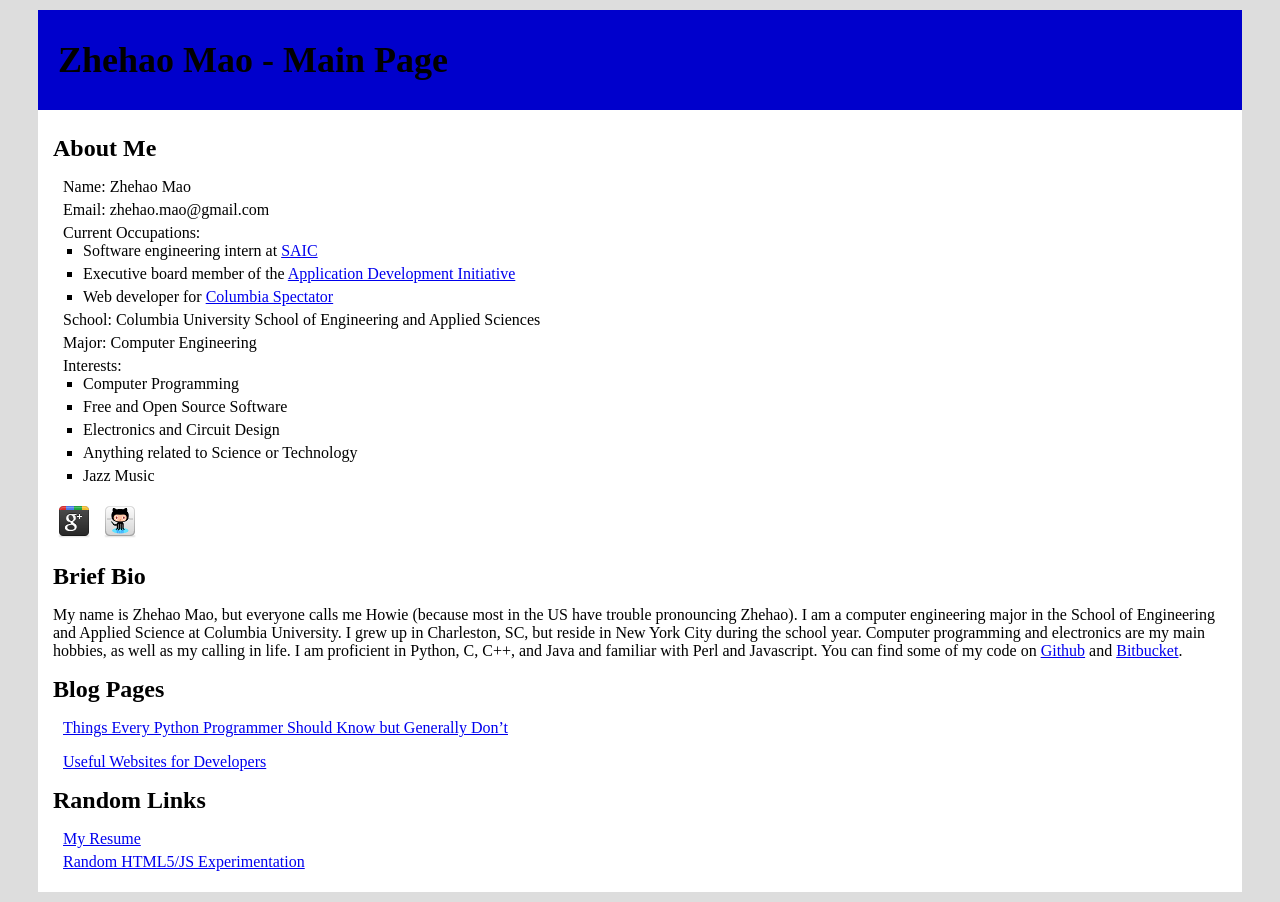
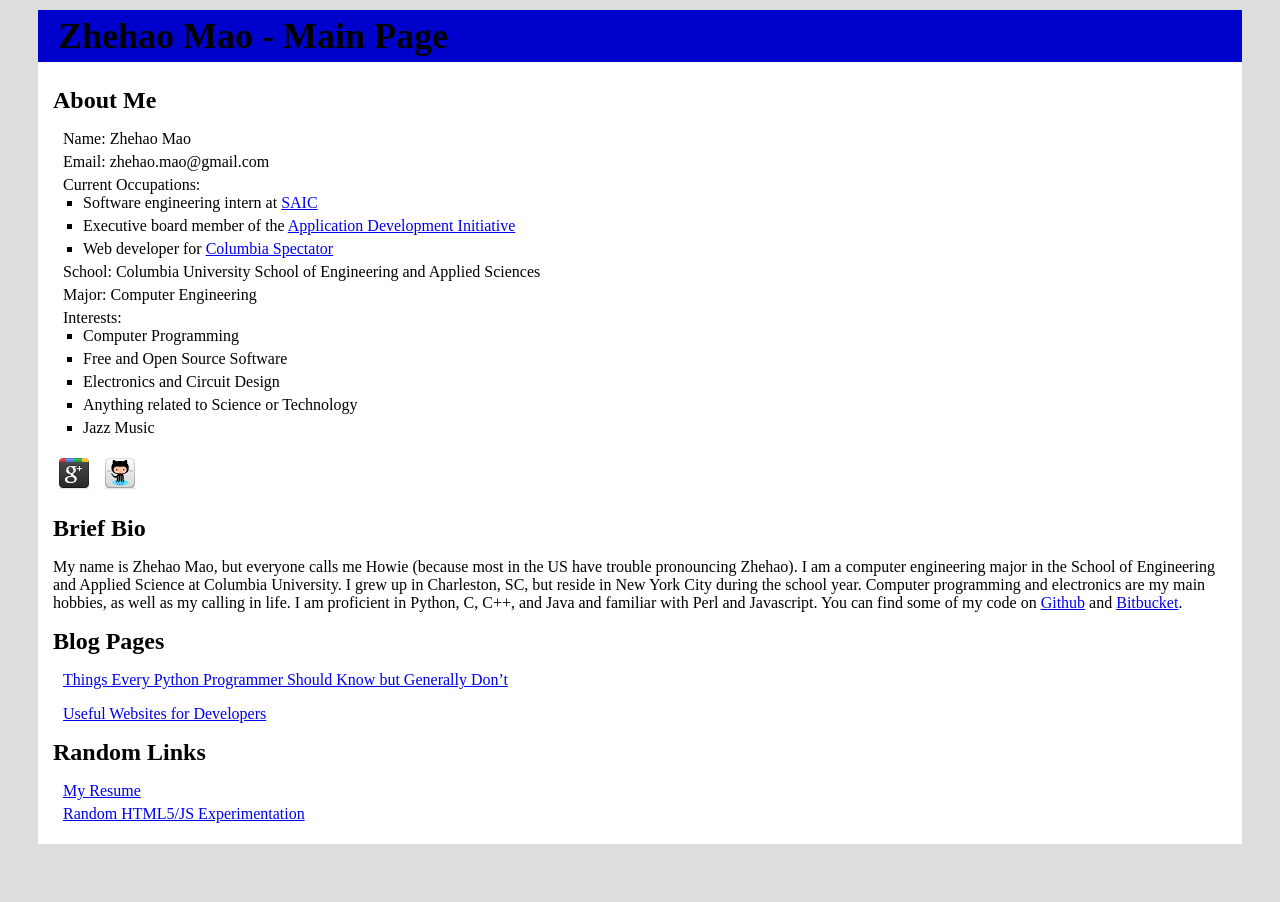
Before and after one commit to zhemao/zhemao.github.com, a Jekyll site: the page built from index.markdown, in a window 1280 px wide. Built offline with Jekyll 4.4.1, drawn with Linux system fonts in a browser that asks for light colours; Markdown is read by kramdown in place of the engine named in the settings.

Commit message:
still tweaking design

```diff
--- a/css/main.css
+++ b/css/main.css
@@ -1,6 +1,7 @@
 h1 {
   font-size:36px;
-  margin 0px;
+  margin: 0px;
+  padding: 0px;
 }
 h2 {
   font-size:24px;
```
